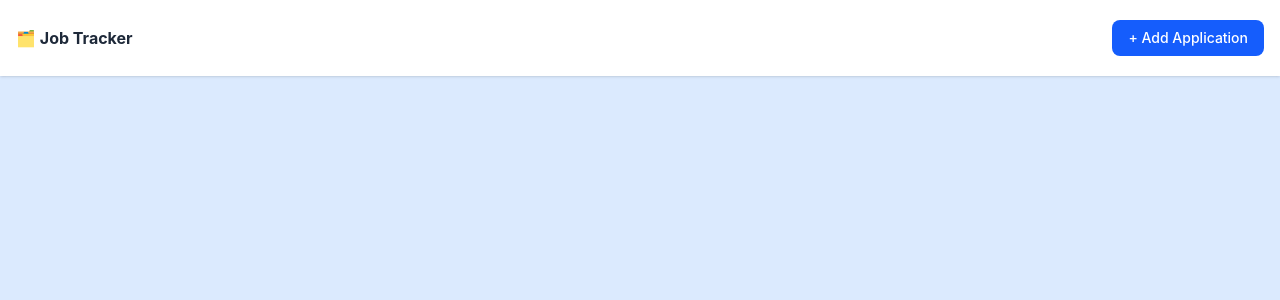
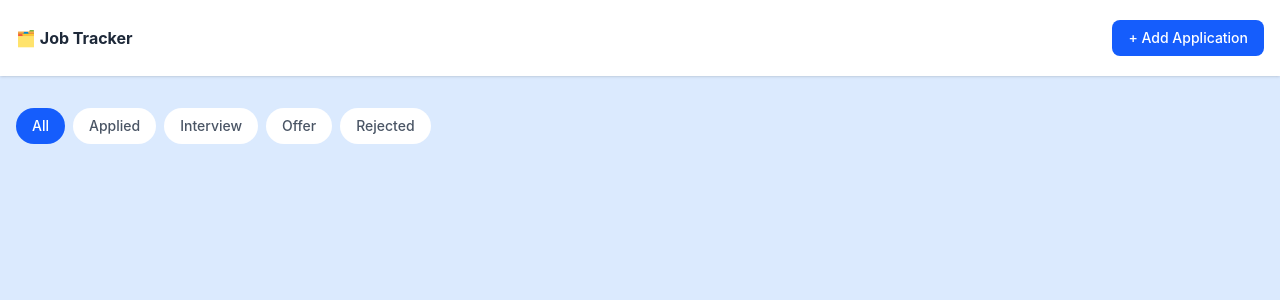
Before and after one commit to Quaad4/job-tracker, a Vue app in the folder frontend/: page / in a window 1280 px wide. Shown: the top 300 px of the page. Built offline with nearby package versions, Linux system fonts and the light colour scheme; no server answers.

Commit message:
add filter bar

```diff
--- a/frontend/src/views/ApplicationsView.vue
+++ b/frontend/src/views/ApplicationsView.vue
@@ -7,6 +7,16 @@
                 <button class="bg-blue-600 hover:bg-blue-709 text-white px-4 py-2 rounded-lg text-sm font-medium transition-colors cursor-pointer">+ Add Application</button>
             </div>
         </header>
+
+        <main class="max-w-7xl mx-auto px-4 py-8">
+            <div class="flex gap-2 mb-6">
+                <button @click="store.setFilter(null)" class="px-4 py-2 rounded-full text-sm font-medium cursor-pointer" :class="store.filters.status === null ? 'bg-blue-600 text-white' : 'bg-white text-gray-600 hover:bg-gray-50'">All</button>
+                <button @click="store.setFilter('applied')"  class="px-4 py-2 rounded-full text-sm font-medium cursor-pointer" :class="store.filters.status === 'applied' ? 'bg-blue-600 text-white' : 'bg-white text-gray-600 hover:bg-gray-50'">Applied</button>
+                <button @click="store.setFilter('interview')" class="px-4 py-2 rounded-full text-sm font-medium cursor-pointer" :class="store.filters.status === 'interview' ? 'bg-blue-600 text-white' : 'bg-white text-gray-600 hover:bg-gray-50'">Interview</button>
+                <button @click="store.setFilter('offer')" class="px-4 py-2 rounded-full text-sm font-medium cursor-pointer" :class="store.filters.status === 'offer' ? 'bg-blue-600 text-white' : 'bg-white text-gray-600 hover:bg-gray-50'">Offer</button>
+                <button @click="store.setFilter('rejected')" class="px-4 py-2 rounded-full text-sm font-medium cursor-pointer" :class="store.filters.status === 'rejected' ? 'bg-blue-600 text-white' : 'bg-white text-gray-600 hover:bg-gray-50'">Rejected</button>
+            </div>
+        </main>
 
     </div>
 </template>
```
